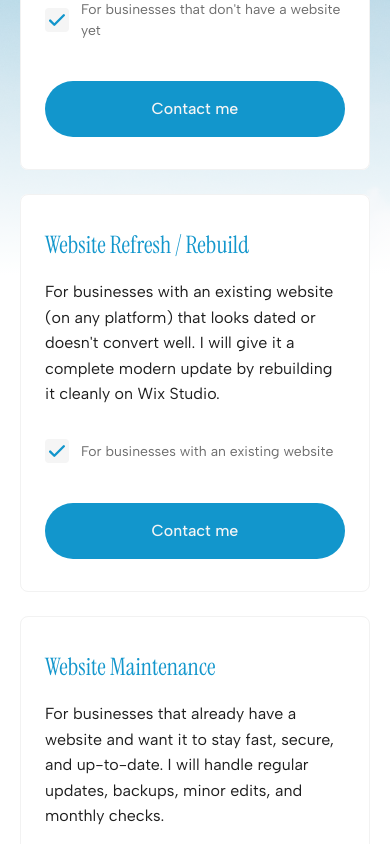
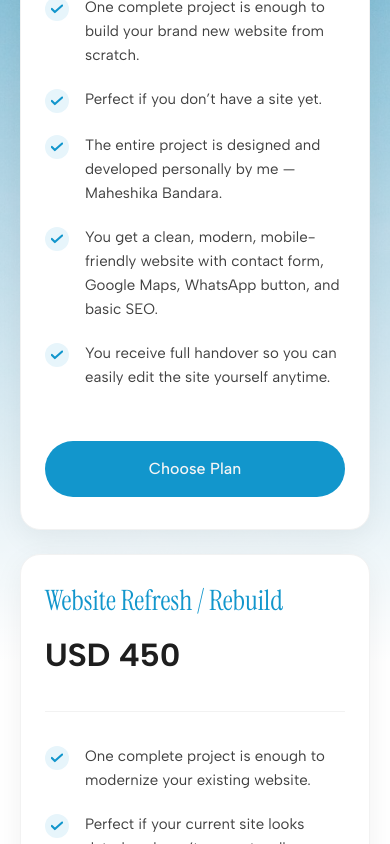
Before and after one commit to maheshikabandara/MaheshikaBandaraPortfolio, a React (Vite) app: page / in a window 390 px wide. Shown: the part 4200-5044 px from the top of the page. Built offline with nearby package versions, Linux system fonts and the light colour scheme.

Commit message:
Replace Services with Pricing Section
Replaced 'Services' section with a 'Pricing' section, including new pricing cards and updated scrolling functionality.

```diff
--- a/src/app/components/AnimatedPortfolio.tsx
+++ b/src/app/components/AnimatedPortfolio.tsx
@@ -111,7 +111,7 @@ function Nav({ onNavClick, isDarkText = false }: { onNavClick: (id: string) => v
 
         <div className={`hidden md:flex font-['Albert_Sans',sans-serif] font-medium gap-[19px] items-center ${textColorClass} text-[16px]`}>
           <p onClick={() => handleScroll("about")} className="cursor-pointer hover:text-[#1296cc] transition-colors">About me</p>
-          <p onClick={() => handleScroll("services")} className="cursor-pointer hover:text-[#1296cc] transition-colors">Services</p>
+          <p onClick={() => handleScroll("pricing")} className="cursor-pointer hover:text-[#1296cc] transition-colors">Pricing</p>
           <p onClick={() => handleScroll("works")} className="cursor-pointer hover:text-[#1296cc] transition-colors">My Works</p>
           <p onClick={() => handleScroll("process")} className="cursor-pointer hover:text-[#1296cc] transition-colors">My Process</p>
         </div>
@@ -139,7 +139,7 @@ function Nav({ onNavClick, isDarkText = false }: { onNavClick: (id: string) => v
           className={`md:hidden flex flex-col items-center gap-[16px] w-full pt-[24px] pb-[10px] font-['Albert_Sans',sans-serif] ${textColorClass}`}
         >
           <p onClick={() => handleScroll("about")} className="cursor-pointer hover:text-[#1296cc] text-[18px]">About me</p>
-          <p onClick={() => handleScroll("services")} className="cursor-pointer hover:text-[#1296cc] text-[18px]">Services</p>
+          <p onClick={() => handleScroll("pricing")} className="cursor-pointer hover:text-[#1296cc] text-[18px]">Pricing</p>
           <p onClick={() => handleScroll("works")} className="cursor-pointer hover:text-[#1296cc] text-[18px]">My Works</p>
           <p onClick={() => handleScroll("process")} className="cursor-pointer hover:text-[#1296cc] text-[18px]">My Process</p>
           <div onClick={() => handleScroll("contact")} className="bg-[#1296cc] px-[32px] py-[12px] rounded-[50px] cursor-pointer hover:bg-[#0d7aa8] mt-[10px] w-full text-center">
@@ -267,48 +267,103 @@ function MyWorks({ onProjectClick }: { onProjectClick: (data: any) => void }) {
   );
 }
 
-// Services
-function ServiceCard({ title, description, target }: { title: string, description: string, target: string }) {
+// --- NEW PRICING SECTION ---
+function PricingCard({ title, price, features }: { title: string, price: string, features: string[] }) {
   return (
-    <div className="bg-white flex-1 flex flex-col h-full relative rounded-[8px] w-full hover:scale-[1.02] transition-transform duration-300">
-      <div className="overflow-clip rounded-[inherit] flex-1 flex flex-col w-full h-full border border-[#f2f2f2]">
-        <div className="flex-1 flex flex-col items-start justify-between px-[24px] py-[32px] md:px-[40px] md:py-[48px] w-full h-full gap-[40px]">
-          <div className="flex flex-col gap-[32px] w-full">
-            <div className="flex flex-col gap-[16px] w-full">
-              <p className="font-['Instrument_Serif',serif] text-[#1296cc] whitespace-nowrap" style={{ fontSize: 'clamp(24px, 2.5vw, 40px)' }}>{title}</p>
-              <p className="font-['Albert_Sans',sans-serif] text-[#1e1e1e] leading-[1.6]" style={{ fontSize: 'clamp(16px, 1.2vw, 22px)' }}>{description}</p>
+    <div className="bg-white flex-1 flex flex-col h-full relative rounded-[20px] w-full hover:scale-[1.02] transition-transform duration-300 shadow-[0_8px_30px_rgb(0,0,0,0.06)] border border-[#f2f2f2]">
+      <div className="flex-1 flex flex-col items-start px-[24px] py-[32px] md:px-[40px] md:py-[48px] w-full h-full gap-[32px]">
+
+        {/* Title & Price */}
+        <div className="flex flex-col gap-[16px] w-full">
+          <p className="font-['Instrument_Serif',serif] text-[#1296cc] leading-none" style={{ fontSize: 'clamp(28px, 3vw, 40px)' }}>{title}</p>
+          <p className="font-['Albert_Sans',sans-serif] font-bold text-[#1e1e1e]" style={{ fontSize: 'clamp(32px, 3.5vw, 48px)' }}>{price}</p>
+        </div>
+
+        {/* Line Divider */}
+        <div className="w-full h-[1px] bg-[#f2f2f2]" />
+
+        {/* Features List */}
+        <div className="flex flex-col gap-[20px] w-full flex-1">
+          {features.map((feature, idx) => (
+            <div key={idx} className="flex gap-[16px] items-start w-full">
+              {/* Rounded Tick Icon */}
+              <div className="bg-[#e7f5fb] rounded-full shrink-0 flex items-center justify-center size-[24px] mt-[2px]">
+                <svg className="size-[12px]" fill="none" viewBox="0 0 14 10">
+                  <path d="M1 5L4.5 8.5L13 1" stroke="#1296CC" strokeLinecap="round" strokeLinejoin="round" strokeWidth="2.5" />
+                </svg>
+              </div>
+              <p className="font-['Albert_Sans',sans-serif] text-[#404040] leading-[1.6]" style={{ fontSize: 'clamp(15px, 1.2vw, 18px)' }}>
+                {feature}
+              </p>
             </div>
-            <div className="flex gap-[12px] items-center w-full">
-              <div className="bg-[#f5f5f5] rounded-[4px] shrink-0 flex items-center justify-center p-1">
-                <svg className="size-[16px] lg:size-[20px]" fill="none" viewBox="0 0 13.5 10"><path d="M1 5.5L4.5 9L12.5 1" stroke="#1296CC" strokeLinecap="round" strokeLinejoin="round" strokeWidth="2" /></svg>
-              </div>
-              <p className="font-['Albert_Sans',sans-serif] text-[#6d6d6d]" style={{ fontSize: 'clamp(14px, 1vw, 20px)' }}>{target}</p>
-            </div>
-          </div>
-          <div onClick={() => scrollToSection("contact")} className="bg-[#1296cc] rounded-[100px] w-full cursor-pointer hover:bg-[#0d7aa8] transition-colors mt-auto py-[16px] flex justify-center items-center">
-            <p className="font-['Albert_Sans',sans-serif] font-medium text-[#f5f5f5] whitespace-nowrap" style={{ fontSize: 'clamp(16px, 1.2vw, 22px)' }}>Contact me</p>
-          </div>
+          ))}
+        </div>
+
+        {/* CTA Button */}
+        <div onClick={() => scrollToSection("contact")} className="bg-[#1296cc] rounded-[100px] w-full cursor-pointer hover:bg-[#0d7aa8] transition-colors mt-[20px] py-[16px] flex justify-center items-center">
+          <p className="font-['Albert_Sans',sans-serif] font-medium text-[#f5f5f5] whitespace-nowrap" style={{ fontSize: 'clamp(16px, 1.2vw, 22px)' }}>Choose Plan</p>
         </div>
       </div>
     </div>
   );
 }
 
-function MyServices() {
+function PricingSection() {
+  const plans = [
+    {
+      title: "New Website Creation",
+      price: "USD 500",
+      features: [
+        "One complete project is enough to build your brand new website from scratch.",
+        "Perfect if you don’t have a site yet.",
+        "The entire project is designed and developed personally by me — Maheshika Bandara.",
+        "You get a clean, modern, mobile-friendly website with contact form, Google Maps, WhatsApp button, and basic SEO.",
+        "You receive full handover so you can easily edit the site yourself anytime."
+      ]
+    },
+    {
+      title: "Website Refresh / Rebuild",
+      price: "USD 450",
+      features: [
+        "One complete project is enough to modernize your existing website.",
+        "Perfect if your current site looks dated or doesn’t convert well.",
+        "The entire project is designed and developed personally by me — Maheshika Bandara.",
+        "I will rebuild and polish your site on Wix Studio with faster loading, better mobile experience, updated design, and stronger calls-to-action.",
+        "You receive full handover so you can easily edit the site yourself anytime."
+      ]
+    },
+    {
+      title: "Website Maintenance",
+      price: "USD 100 / month",
+      features: [
+        "Keep your website fast, secure, and up-to-date every month.",
+        "The work is done personally by me — Maheshika Bandara.",
+        "You get regular updates, backups, minor content edits, security checks, and priority support via WhatsApp or email."
+      ]
+    }
+  ];
+
   return (
-    <AnimatedSection delay={0.1} id="services">
-      <div className="min-h-screen flex flex-col items-center justify-center relative w-full py-[100px] px-[20px] md:px-[60px] lg:px-[120px]" data-name="My Services">
+    <AnimatedSection delay={0.1} id="pricing">
+      <div className="min-h-screen flex flex-col items-center justify-center relative w-full py-[100px] px-[20px] md:px-[60px] lg:px-[120px]" data-name="Pricing">
         <div aria-hidden="true" className="absolute inset-0 pointer-events-none z-0">
           <div className="absolute bg-[#fdfdfd] inset-0" />
           <img alt="" className="absolute max-w-none object-cover w-full h-full" src={imgHero} />
           <div className="absolute bg-gradient-to-b from-[rgba(255,255,255,0)] inset-0 to-[46.487%] to-white" />
         </div>
         <div className="flex flex-col gap-[60px] items-center relative w-full z-10">
-          <p className="font-['Instrument_Serif',serif] leading-[1.2] not-italic relative text-[#1e1e1e] text-center tracking-[-0.28px] w-full lg:w-[70%]" style={{ fontSize: 'clamp(32px, 5vw, 80px)' }}>Services Designed to Deliver Clean Modern Digital Experiences</p>
+          <p className="font-['Instrument_Serif',serif] leading-[1.2] not-italic relative text-[#1e1e1e] text-center tracking-[-0.28px] w-full lg:w-[70%]" style={{ fontSize: 'clamp(32px, 5vw, 80px)' }}>
+            Pricing Packages Designed to Deliver Clean Modern Digital Experiences
+          </p>
           <div className="grid grid-cols-1 lg:grid-cols-3 gap-[24px] xl:gap-[40px] items-stretch relative w-full">
-            <ServiceCard title="New Website Creation" description="I will design and build a clean, modern, mobile-friendly website from scratch on Wix Studio." target="For businesses that don't have a website yet" />
-            <ServiceCard title="Website Refresh / Rebuild" description="For businesses with an existing website (on any platform) that looks dated or doesn't convert well. I will give it a complete modern update by rebuilding it cleanly on Wix Studio." target="For businesses with an existing website" />
-            <ServiceCard title="Website Maintenance" description="For businesses that already have a website and want it to stay fast, secure, and up-to-date. I will handle regular updates, backups, minor edits, and monthly checks." target="For businesses that already have a website" />
+            {plans.map((plan, idx) => (
+              <PricingCard
+                key={idx}
+                title={plan.title}
+                price={plan.price}
+                features={plan.features}
+              />
+            ))}
           </div>
         </div>
       </div>
@@ -341,11 +396,9 @@ function ProcessCard({ index, title, description, totalCards }: ProcessCardProps
   const rotateX = useTransform(cardProgress, [0, 1], [2, 0]);
   const opacity = useTransform(cardProgress, [0, 0.3, 1], [0.7, 0.85, 1]);
 
-  // Card Numbers (01, 02...)
   const num = (index + 1).toString().padStart(2, '0');
 
   return (
-    // Card eka athara space eka adu karanna kalin thibba 'h-[400px]' eka 'h-[260px]' walata adu kara
     <div ref={containerRef} className="h-[260px] md:h-[220px] sm:h-[180px]">
       <motion.div
         style={{ scale, y, rotateX, opacity }}
@@ -379,7 +432,6 @@ function ProcessCard({ index, title, description, totalCards }: ProcessCardProps
 function ProcessSection() {
   const sectionRef = useRef<HTMLDivElement>(null);
 
-  // Meken thama mulu process section ekema scroll progress eka ganne kada iri fill karanna
   const { scrollYProgress } = useScroll({
     target: sectionRef,
     offset: ["start center", "end center"]
@@ -405,16 +457,11 @@ function ProcessSection() {
           </div>
 
           <div ref={sectionRef} className="relative w-full max-w-[800px] mx-auto">
-
-            {/* Animated Dashed Timeline (Kada Iri) */}
-            {/* Meka wam paththe lassanata connect wela penewi */}
             <div className="absolute left-[8px] md:left-[20px] top-[40px] bottom-[40px] w-[3px] z-10 hidden sm:block">
-              {/* Yatin thiyena Ash color dashed line eka */}
               <div
                 className="absolute inset-0 w-full h-full"
                 style={{ backgroundImage: 'linear-gradient(to bottom, #e5e5e5 50%, transparent 50%)', backgroundSize: '3px 16px' }}
               />
-              {/* Udin ena Blue color fill wena dashed line eka */}
               <motion.div
                 className="absolute top-0 left-0 w-full"
                 style={{
@@ -425,7 +472,6 @@ function ProcessSection() {
               />
             </div>
 
-            {/* Cards Wrapper */}
             <div className="w-full pl-[0px] sm:pl-[40px] md:pl-[60px] flex flex-col">
               {processSteps.map((step, index) => (
                 <ProcessCard
@@ -556,7 +602,8 @@ export default function AnimatedPortfolio() {
           <Hero onNavClick={handleNavClick} />
           <AboutMe />
           <MyWorks onProjectClick={handleProjectClick} />
-          <MyServices />
+          {/* New Pricing Section */}
+          <PricingSection />
           {/* Animated Dashed Timeline & Stacking Cards */}
           <ProcessSection />
         </>
```
